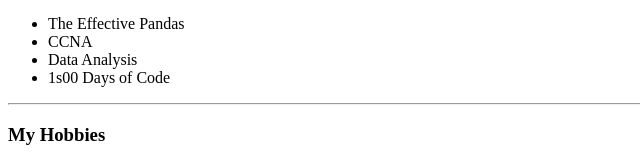
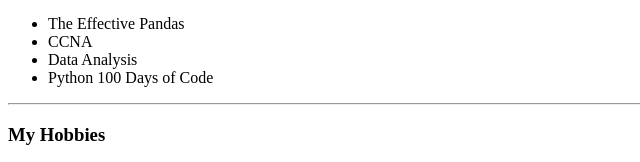
Before and after one commit to Nuel-Etisiobi/My-CV, a plain HTML site: page index.html in a window 1280 px wide. Shown: the part 296-458 px from the top of the page, 0-640 px from the left. Drawn offline with Linux system fonts and the light colour scheme.

Commit message:
Correction to line 27

```diff
--- a/index.html
+++ b/index.html
@@ -24,7 +24,7 @@
     <li>The Effective Pandas</li>
     <li>CCNA</li>
     <li>Data Analysis</li>
-    <li>1s00 Days of Code</li>
+    <li>Python 100 Days of Code</li>
   </ul>
   <hr>
   <h3>My Hobbies</h3>
```
